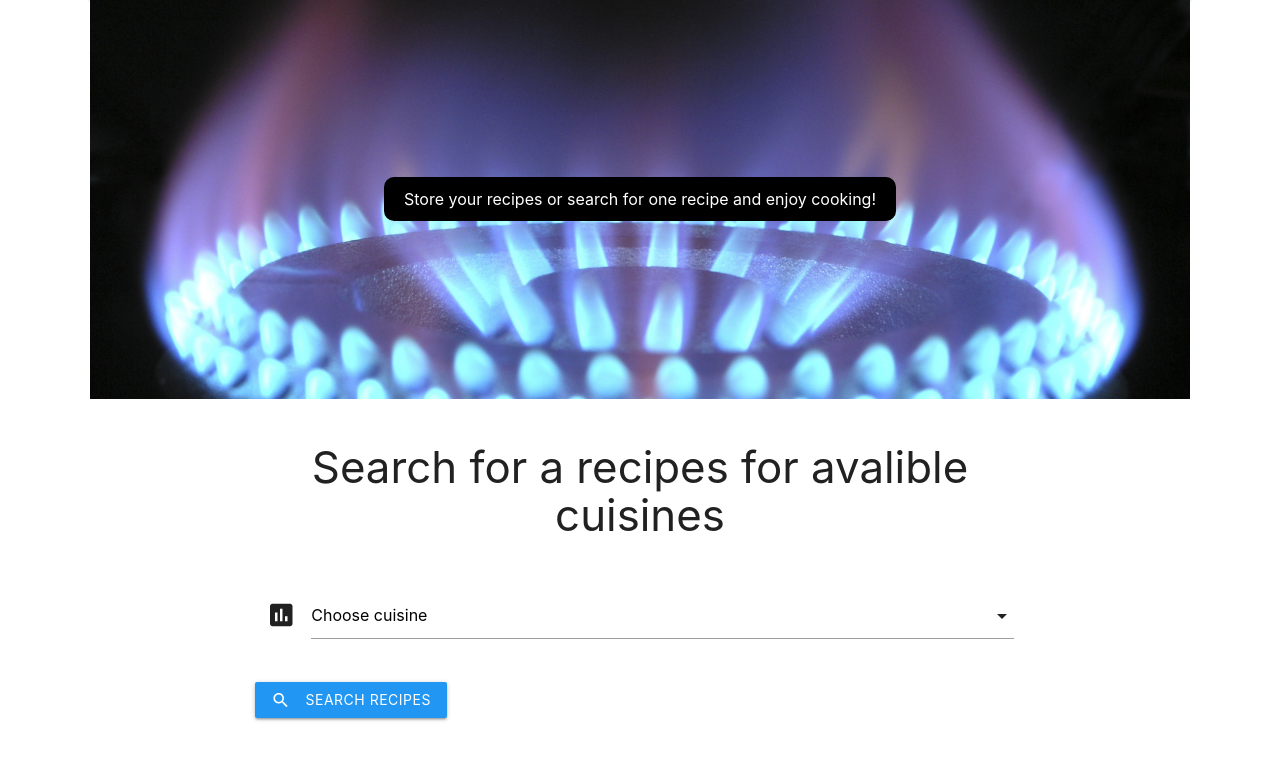
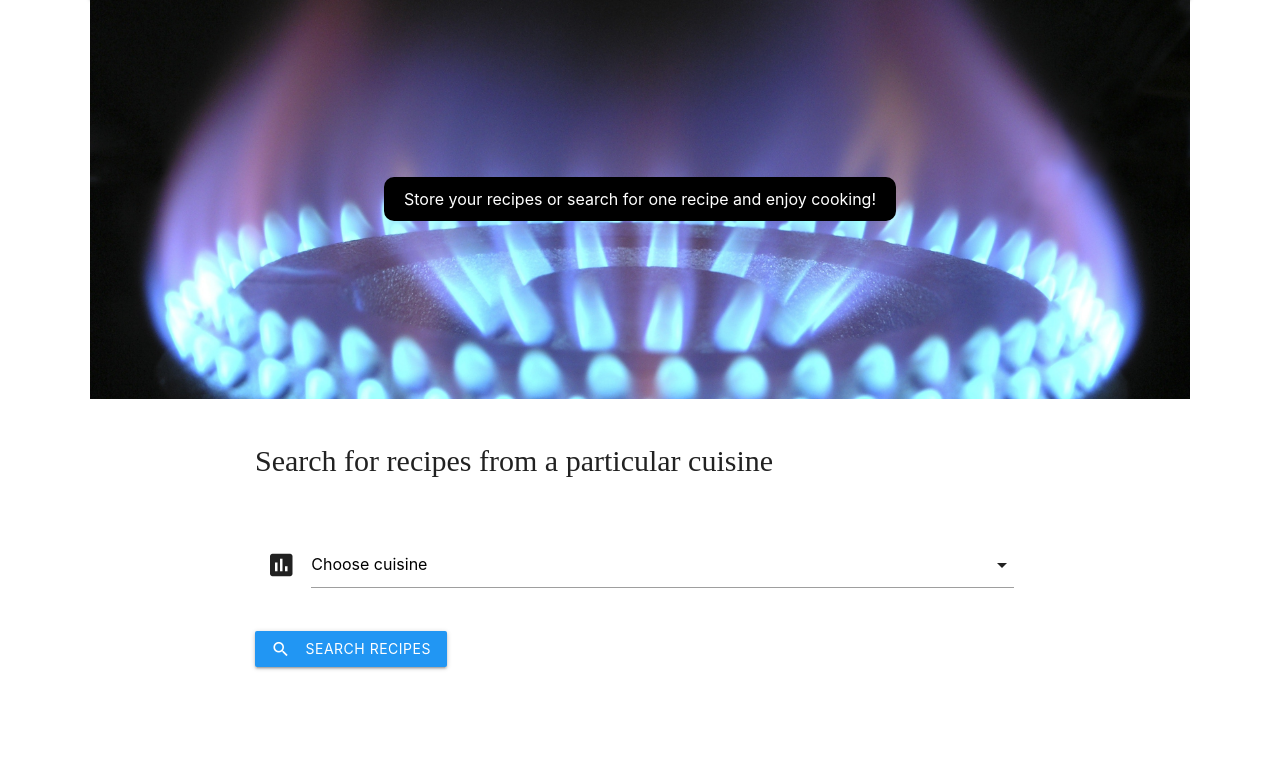
Before and after one commit to Tariqalrehily/whatocook, a Flask app: page /search_by_cuisine in a window 1280 px wide. Shown: the part 65-845 px from the top of the page. Run offline with Flask 2, Linux system fonts and the light colour scheme; data that the repository does not hold is empty; some libraries are stand-ins or nearby versions.

Commit message:
Apply style to list title class, also added the class for each tag in html files.

```diff
--- a/static/css/style.css
+++ b/static/css/style.css
@@ -58,7 +58,10 @@ body {
 }
 
 .list_title{
-    margin-bottom: 2em;
+    margin-bottom: 1em;
+    font-weight: 400;
+    font-family: 'Times New Roman', Times, serif;
+    font-size: 2rem;
 }
 
 .recipe_header {
--- a/templates/addcuisine.html
+++ b/templates/addcuisine.html
@@ -1,6 +1,6 @@
 {% extends 'base.html' %} {% block content %}
 
-<h3> Add Cuisine </h3>
+<h3 class="list_title"> Add Cuisine </h3>
 <div class="row">
 <!-- Form input to add and store a new cusisine  -->
     <form action="{{url_for('insert_cuisine')}}" method="POST" class="col s12">
--- a/templates/addrecipe.html
+++ b/templates/addrecipe.html
@@ -1,6 +1,6 @@
 {% extends 'base.html' %} {% block content %}
 
-<h3> Add New Recipe </h3>
+<h3 class="list_title"> Add New Recipe </h3>
 <div class="row">
 <!-- Add recipe form to post to manago db  collection recipes  -->
     <form action="{{ url_for('insert_recipe') }}" method="POST" class="col s12">
--- a/templates/cuisines.html
+++ b/templates/cuisines.html
@@ -2,7 +2,7 @@
 
 <div class="row">
 
-  <h3> Cuisines List</h3>
+  <h3 class="list_title"> Cuisines List</h3>
 <!-- Loop throgh the cuisines in the cuisines stored collection the the database  -->
   <ul class="collapsible" data-collapsible="accordion">
       {% for cuisine in cuisines %}
--- a/templates/editcuisine.html
+++ b/templates/editcuisine.html
@@ -1,6 +1,6 @@
 {% extends 'base.html' %} {% block content %}
 
-<h3> Edit Cuisine </h3>
+<h3 class="list_title"> Edit Cuisine </h3>
 <div class="row">
 <!-- Form to route the user to the cusine to start editting the cusine name -->
     <form action="{{ url_for('update_cuisine', cuisine_id=cuisine._id) }}" method="POST" class="col s12">
--- a/templates/editrecipe.html
+++ b/templates/editrecipe.html
@@ -1,6 +1,6 @@
 {% extends 'base.html'%} {% block content %}
 
-<h3>Edit Recipe</h3>
+<h3 class="list_title">Edit Recipe</h3>
 <div class="row">
 <!-- Form so that user can start editting the selected form, to Post the editing information back to the mongo collection recipes -->
     <form action="{{ url_for('update_recipe', recipe_id=recipe._id) }}" method="POST" class="col s12">
--- a/templates/recipes.html
+++ b/templates/recipes.html
@@ -1,5 +1,5 @@
 {% extends 'base.html' %} {% block content %}
-<h5 class="list_title"> Recipes List</h5>
+<h3 class="list_title"> Recipes List</h3>
 <div class="row">
 <!-- List of recipes that are stoed in the database -->
     <ul class="collapsible" data-collapsible="accordion">
--- a/templates/recipesbycuisine.html
+++ b/templates/recipesbycuisine.html
@@ -1,6 +1,6 @@
 {% extends 'base.html' %} {% block content %}
 
-<h5> Recipes List </h5>
+<h5 class="list_title"> Recipes List </h5>
 <div class="row">
 <!-- List of recipes that are stoed in the database for the choosen cuisine by the user -->
     <ul class="collapsible" data-collapsible="accordion">
--- a/templates/searchbycuisine.html
+++ b/templates/searchbycuisine.html
@@ -1,7 +1,7 @@
 {% extends 'base.html' %} {% block content %}
 <!-- form to submit a cusine by select value to post to mongo db to start searching on recipes related to that cuisine. -->
 <div class="row">
-  <h3 class="center-align title-font center"> Search for a recipes for avalible cuisines</h3>
+  <h3 class="list_title"> Search for recipes from a particular cuisine</h3>
 </div>
 <div class="row">
 <!-- Start the Form -->
```
Also changed, not shown: README.md.
